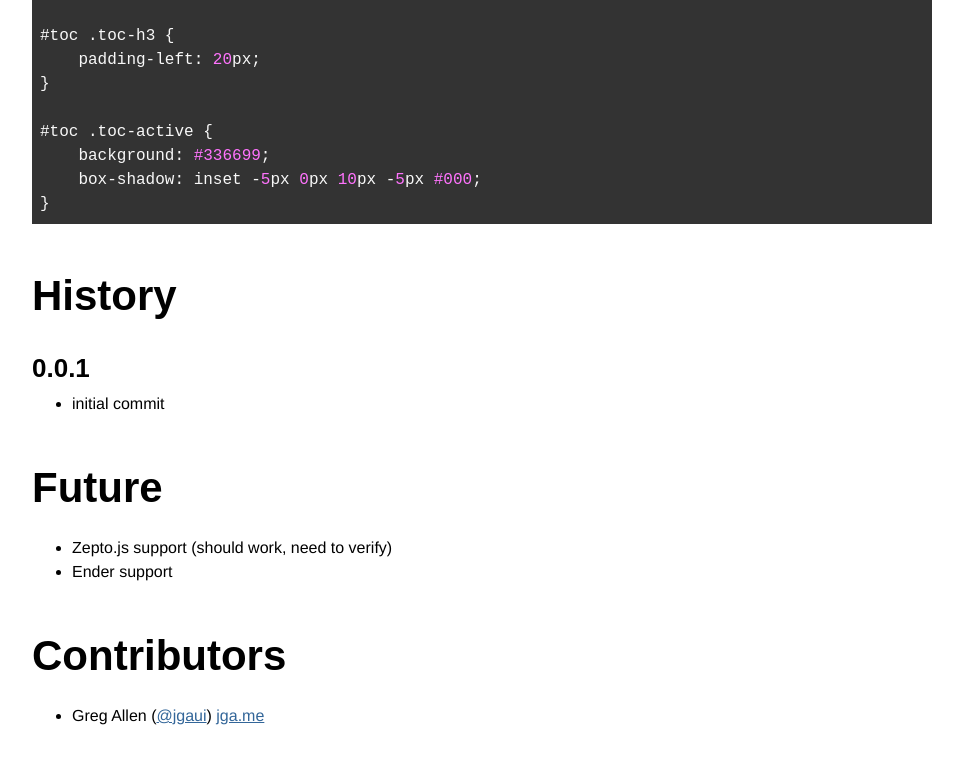
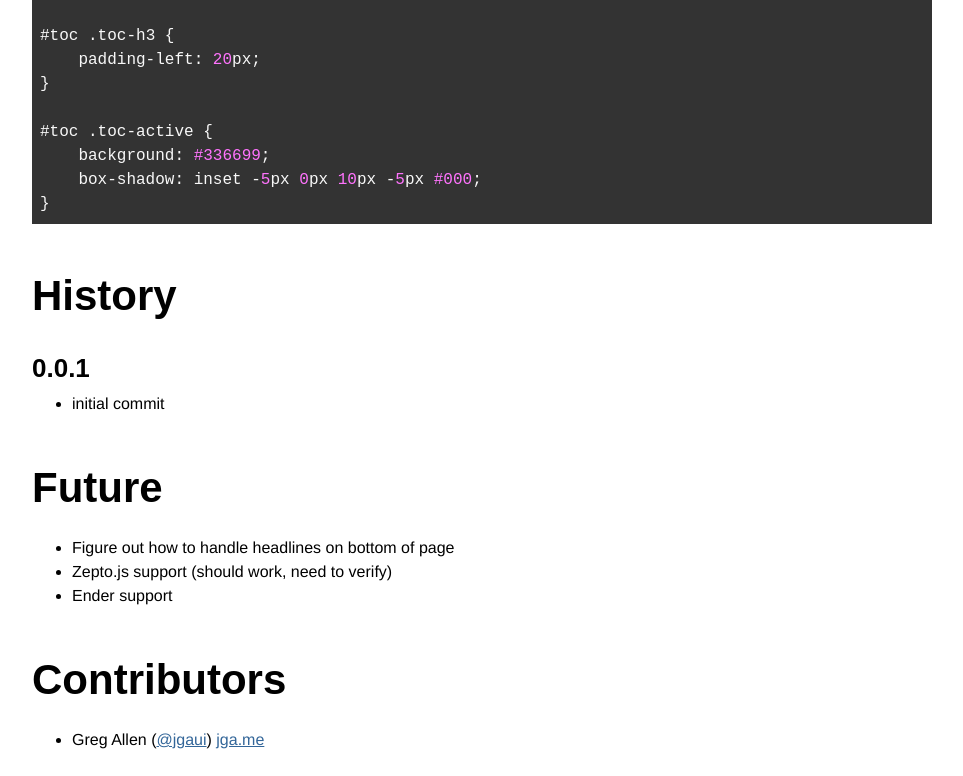
Before and after one commit to jgallen23/toc, a plain HTML site: page index.html in a window 1280 px wide. Shown: the part 1992-2768 px from the top of the page, without its empty margins (158-1121 px from the left). Before the commit the page ends 2744 px from the top, so only its background shows below. Drawn offline with Linux system fonts and the light colour scheme; a web font is replaced by a local one.

Commit message:
updated site

```diff
--- a/index.html
+++ b/index.html
@@ -98,6 +98,7 @@
 </ul>
 <h2>Future</h2>
 <ul>
+<li>Figure out how to handle headlines on bottom of page</li>
 <li>Zepto.js support (should work, need to verify)</li>
 <li>Ender support</li>
 </ul>
```
